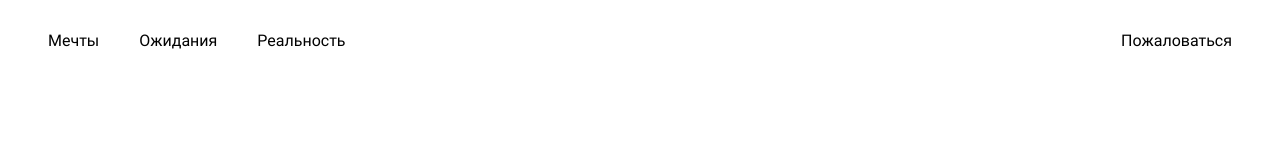
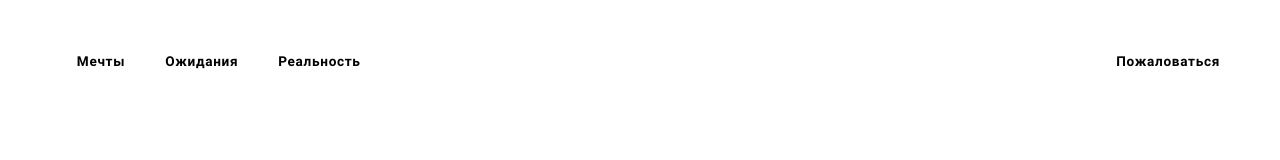
Before and after one commit to katerina-marchenkova/kuda-ya-poedu, a plain HTML site: page index.html in a window 1280 px wide. Drawn offline with Linux system fonts and the light colour scheme.

Commit message:
header menu fonts and padding fixes for full screen

```diff
--- a/blocks/header/__link/header__link.css
+++ b/blocks/header/__link/header__link.css
@@ -2,6 +2,9 @@
   margin: 0;
   padding: 0;
   text-decoration: none;
+  font-weight: bold;
+  font-size: 0.85rem;
+  letter-spacing: 0.05em;
   color: #010101;
   -webkit-transition: opacity 0.3s ease-out 0.1s;
   -moz-transition: opacity 0.3s ease-out 0.1s;
--- a/blocks/header/__menu-item/header__menu-item.css
+++ b/blocks/header/__menu-item/header__menu-item.css
@@ -4,7 +4,6 @@
   font-style: normal;
   font-weight: normal;
   font-size: 1rem;
-
 }
 
 @media screen and (max-width: 425px) {
--- a/blocks/header/header.css
+++ b/blocks/header/header.css
@@ -3,12 +3,14 @@
   display: flex;
   flex-direction: row-reverse;
   justify-content: space-between;
-  align-items: center;
+  align-items: baseline;
   overflow: hidden;
+  padding:  3rem 3.75rem 3rem 4.8rem;
 }
 
-@media screen and (max-width: 425px) {
+@media screen and (max-width: 768px) {
   .header {
     margin: 0 1rem;
+    flex-direction: column-reverse;
   }
 }
--- a/blocks/page/__inner/page__inner.css
+++ b/blocks/page/__inner/page__inner.css
@@ -1,11 +1,11 @@
 .page__inner {
   margin: 0;
-  padding: 1.75em 0 1.5em;
+  padding: 0;
 }
 
-@media screen and (min-width: 1184px) {
+@media screen and (min-width: 1440px) {
   .page__inner {
-    max-width: 1184px;
+    max-width: 1440px;
     margin: 0 auto;
   }
 }
--- a/blocks/page/page.css
+++ b/blocks/page/page.css
@@ -9,7 +9,7 @@
   -ms-text-size-adjust: 100%;
   -moz-text-size-adjust: 100%;
   text-rendering: optimizeLegibility;
-  font-size: 1rem;
+  font-size: 0.875rem;
   font-weight: normal;
   line-height: 1.63;
   background: #fff;
```
